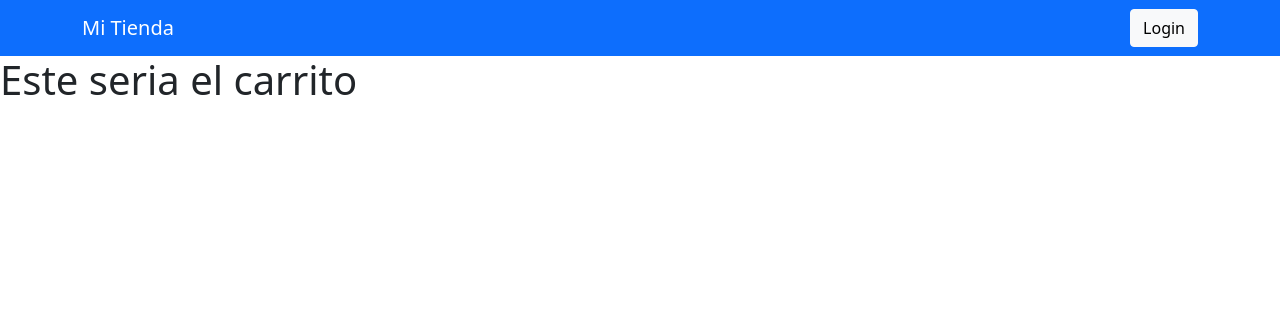
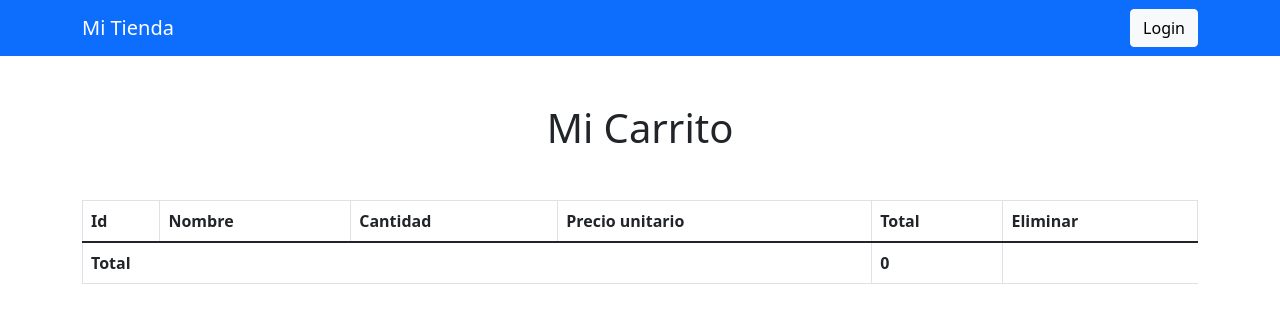
Before and after one commit to alvarojhr/ecommerce-react, a React (Create React App) app: page /Carrito in a window 1280 px wide. Shown: the top 322 px of the page. Built offline with nearby package versions, Linux system fonts and the light colour scheme.

Commit message:
adding products to cart

```diff
--- a/src/App.js
+++ b/src/App.js
@@ -22,14 +22,17 @@ function App() {
       <Header
         isLoggedIn={logged}
         login={setLogged}
-        cantCarrito={carrito.length}
+        cantCarrito={carrito.reduce(
+          (total, producto) => total + producto.cantidad,
+          0
+        )}
       />
       <Switch>
         <Route path="/" exact>
           <Home isLoggedIn={logged} carrito={carrito} setCarrito={setCarrito} />
         </Route>
         <Route path="/Carrito" exact>
-          <Carrito />
+          <Carrito carrito={carrito} />
         </Route>
         <Redirect to="/" />
       </Switch>
--- a/src/carrito/pages/Carrito.js
+++ b/src/carrito/pages/Carrito.js
@@ -1,5 +1,73 @@
-const Carrito = () => {
-  return <h1>Este seria el carrito</h1>;
+import Table from "react-bootstrap/Table";
+import { Container } from "react-bootstrap";
+import Button from "react-bootstrap/Button";
+
+const Carrito = ({ carrito }) => {
+  return (
+    <div>
+      <h1 className="text-center mt-5 mb-5">Mi Carrito</h1>
+      <Container>
+        <Table striped bordered hover>
+          <thead>
+            <tr>
+              <th>Id</th>
+              <th>Nombre</th>
+              <th>Cantidad</th>
+              <th>Precio unitario</th>
+              <th>Total</th>
+              <th>Eliminar</th>
+            </tr>
+          </thead>
+          <tbody>
+            {carrito.map((producto) => {
+              return (
+                <tr>
+                  <td>{producto.id}</td>
+                  <td>{producto.nombre}</td>
+                  <td>{producto.cantidad}</td>
+                  <td>{producto.precio}</td>
+                  <td>{producto.total}</td>
+                  <td>
+                    <Button variant="danger">
+                      <svg
+                        xmlns="http://www.w3.org/2000/svg"
+                        width="16"
+                        height="16"
+                        fillRule="currentColor"
+                        className="bi bi-trash"
+                        viewBox="0 0 16 16"
+                      >
+                        <path d="M5.5 5.5A.5.5 0 0 1 6 6v6a.5.5 0 0 1-1 0V6a.5.5 0 0 1 .5-.5zm2.5 0a.5.5 0 0 1 .5.5v6a.5.5 0 0 1-1 0V6a.5.5 0 0 1 .5-.5zm3 .5a.5.5 0 0 0-1 0v6a.5.5 0 0 0 1 0V6z" />
+                        <path
+                          fill-rule="evenodd"
+                          d="M14.5 3a1 1 0 0 1-1 1H13v9a2 2 0 0 1-2 2H5a2 2 0 0 1-2-2V4h-.5a1 1 0 0 1-1-1V2a1 1 0 0 1 1-1H6a1 1 0 0 1 1-1h2a1 1 0 0 1 1 1h3.5a1 1 0 0 1 1 1v1zM4.118 4 4 4.059V13a1 1 0 0 0 1 1h6a1 1 0 0 0 1-1V4.059L11.882 4H4.118zM2.5 3V2h11v1h-11z"
+                        />
+                      </svg>
+                    </Button>
+                  </td>
+                </tr>
+              );
+            })}
+          </tbody>
+          <tfoot>
+            <tr>
+              <td colSpan="4">
+                <strong>Total</strong>
+              </td>
+              <td>
+                <strong>
+                  {carrito.reduce(
+                    (total, producto) => total + producto.total,
+                    0
+                  )}
+                </strong>
+              </td>
+            </tr>
+          </tfoot>
+        </Table>
+      </Container>
+    </div>
+  );
 };
 
 export default Carrito;
--- a/src/home/components/CardFooter.js
+++ b/src/home/components/CardFooter.js
@@ -11,8 +11,30 @@ const CardFooter = ({
   setCarrito,
 }) => {
   const AddProduct = (e) => {
-    const productoAgregar = productos.find((p) => p.id === e.target.id);
-    setCarrito([...carrito, productoAgregar]);
+    const productoAgregar = productos.find((p) => p.id == e.target.id);
+    console.log(typeof e.target.id);
+    const productoAgregado = carrito.find((p) => p.id === productoAgregar.id);
+
+    if (productoAgregado) {
+      //Cuando ya está el producto en el carrito
+      productoAgregado.cantidad++;
+      productoAgregado.total =
+        productoAgregado.precio * productoAgregado.cantidad;
+      setCarrito([...carrito]);
+    } else {
+      //Cuando no se ha agregado el producto al carrito
+
+      const producto = {
+        id: productoAgregar.id,
+        nombre: productoAgregar.title,
+        cantidad: 1,
+        precio: productoAgregar.price,
+        total: productoAgregar.price,
+      };
+      setCarrito([...carrito, producto]);
+    }
+
+    console.log(carrito);
   };
 
   if (isLoggedIn) {
```
